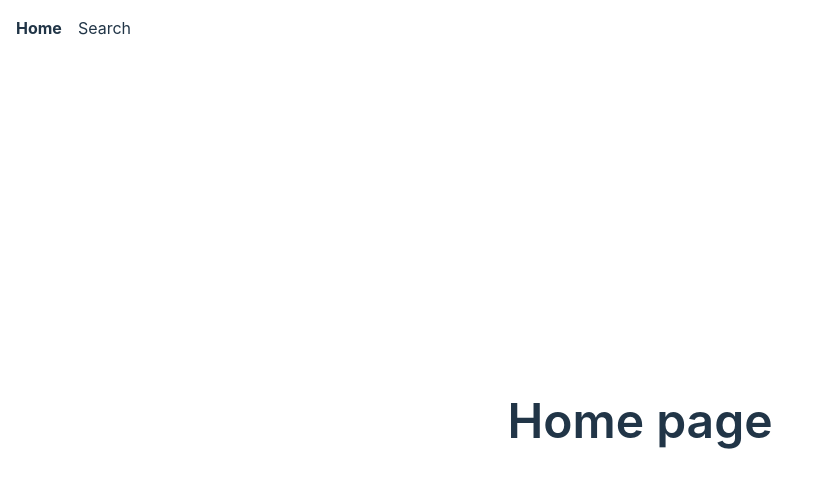
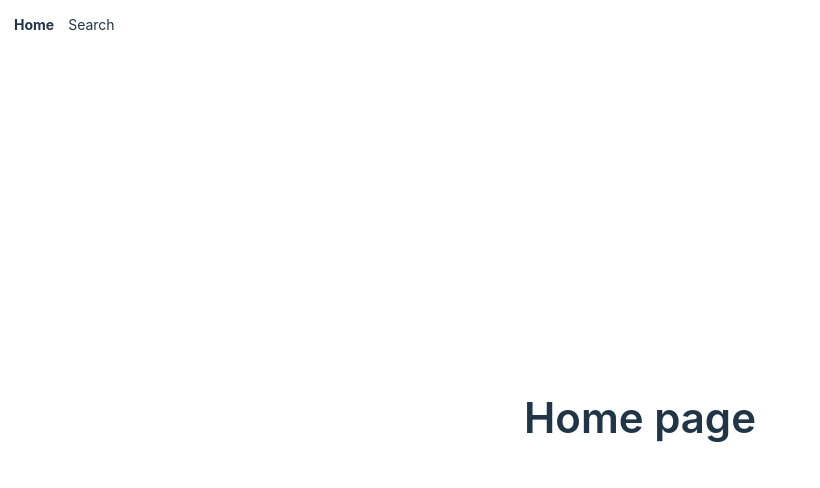
Before and after one commit to nbursa/restaurant-search-app, a Vue app: page / in a window 1280 px wide. Shown: the top 488 px of the page, without its empty margins (0-820 px from the left). Built offline with nearby package versions, Linux system fonts and the light colour scheme; the HTML template or start-up script is replaced by a standard one.

Commit message:
Implement global font size

```diff
--- a/src/style.css
+++ b/src/style.css
@@ -28,6 +28,7 @@ body {
   height: 100%;
   width: 100%;
   font-family: var(--font-family);
+  font-size: 14px;
   line-height: 1.6;
   color: var(--text-color-light);
   background-color: var(--background-color-light);
```
